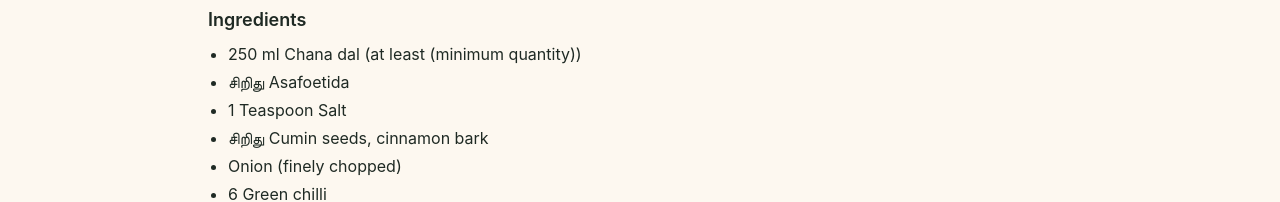
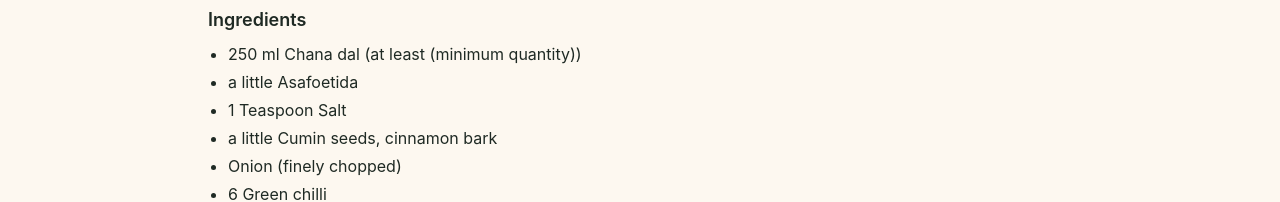
Before and after one commit to srilayaenter/Blogger, a Next.js app: page /en/recipes/ama-vadai in a window 1280 px wide. Shown: the part 455-657 px from the top of the page. Built offline with nearby package versions, Linux system fonts and the light colour scheme.

Commit message:
fix: localize descriptive recipe quantities

```diff
--- a/src/components/recipes/RecipeDetail.tsx
+++ b/src/components/recipes/RecipeDetail.tsx
@@ -31,6 +31,34 @@ const DIFFICULTY_LABELS = {
   en: { easy: "Easy", medium: "Medium", hard: "Hard" },
   ta: { easy: "எளிது", medium: "நடுத்தரம்", hard: "கடினம்" },
 } satisfies Record<Locale, Record<string, string>>;
+
+// The `quantity` field has no separate _ta/_en variant — most values are locale-neutral
+// numbers or fractions, but the source PDF sometimes used a descriptive Tamil phrase in
+// place of a number (e.g. "as needed"). Translate the known phrases for English readers;
+// anything not in this list (numbers, fractions) passes through unchanged.
+const QUANTITY_TRANSLATIONS: Record<string, string> = {
+  "சிறிது": "a little",
+  "சிறிதளவு": "a small amount",
+  "தேவைக்கேற்ப": "as needed",
+  "தேவையான அளவு": "as needed",
+  "தேவையானது": "as needed",
+  "நெல்லிக்காயளவு": "gooseberry-sized",
+  "எலுமிச்சம்பழ அளவு": "lemon-sized",
+  "தலா 1": "1 each",
+  "2 சில": "2 pieces",
+  "சில": "a few",
+  "ஒரு": "1",
+  "ஒரு சிறு துண்டு": "a small piece",
+  "சிறு துண்டு": "a small piece",
+};
+
+function displayQuantity(quantity: string | null, locale: Locale): string | null {
+  if (!quantity) return quantity;
+  if (locale === "en" && QUANTITY_TRANSLATIONS[quantity]) {
+    return QUANTITY_TRANSLATIONS[quantity];
+  }
+  return quantity;
+}
 
 export function RecipeDetail({ recipe, locale }: { recipe: RecipeWithDetails; locale: Locale }) {
   const t = LABELS[locale];
@@ -130,7 +158,7 @@ export function RecipeDetail({ recipe, locale }: { recipe: RecipeWithDetails; lo
             const notes = locale === "ta" ? ingredient.notes_ta : ingredient.notes_en;
             return (
               <li key={ingredient.id}>
-                {[ingredient.quantity, unit, name].filter(Boolean).join(" ")}
+                {[displayQuantity(ingredient.quantity, locale), unit, name].filter(Boolean).join(" ")}
                 {notes ? ` (${notes})` : null}
               </li>
             );
```
